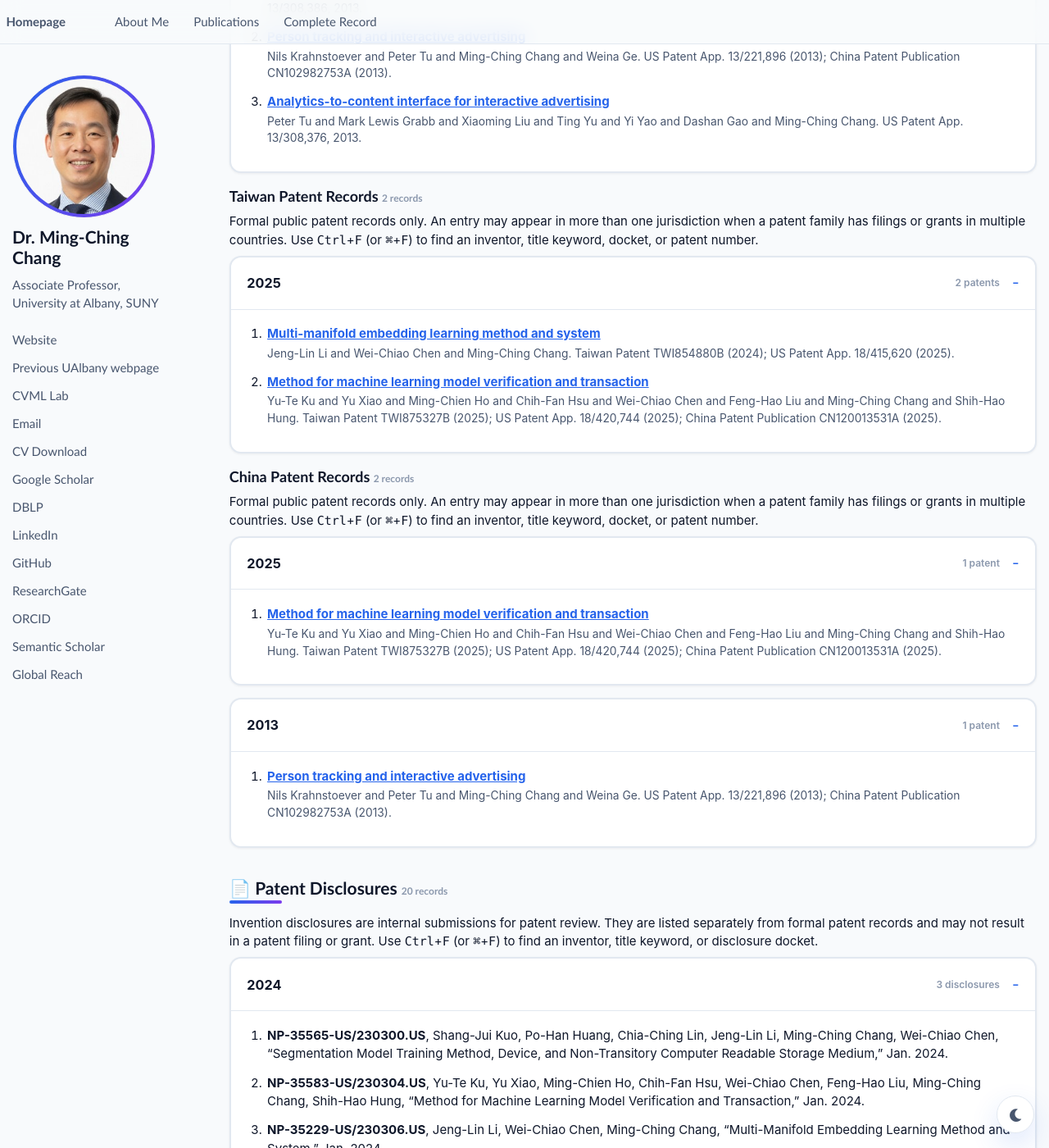
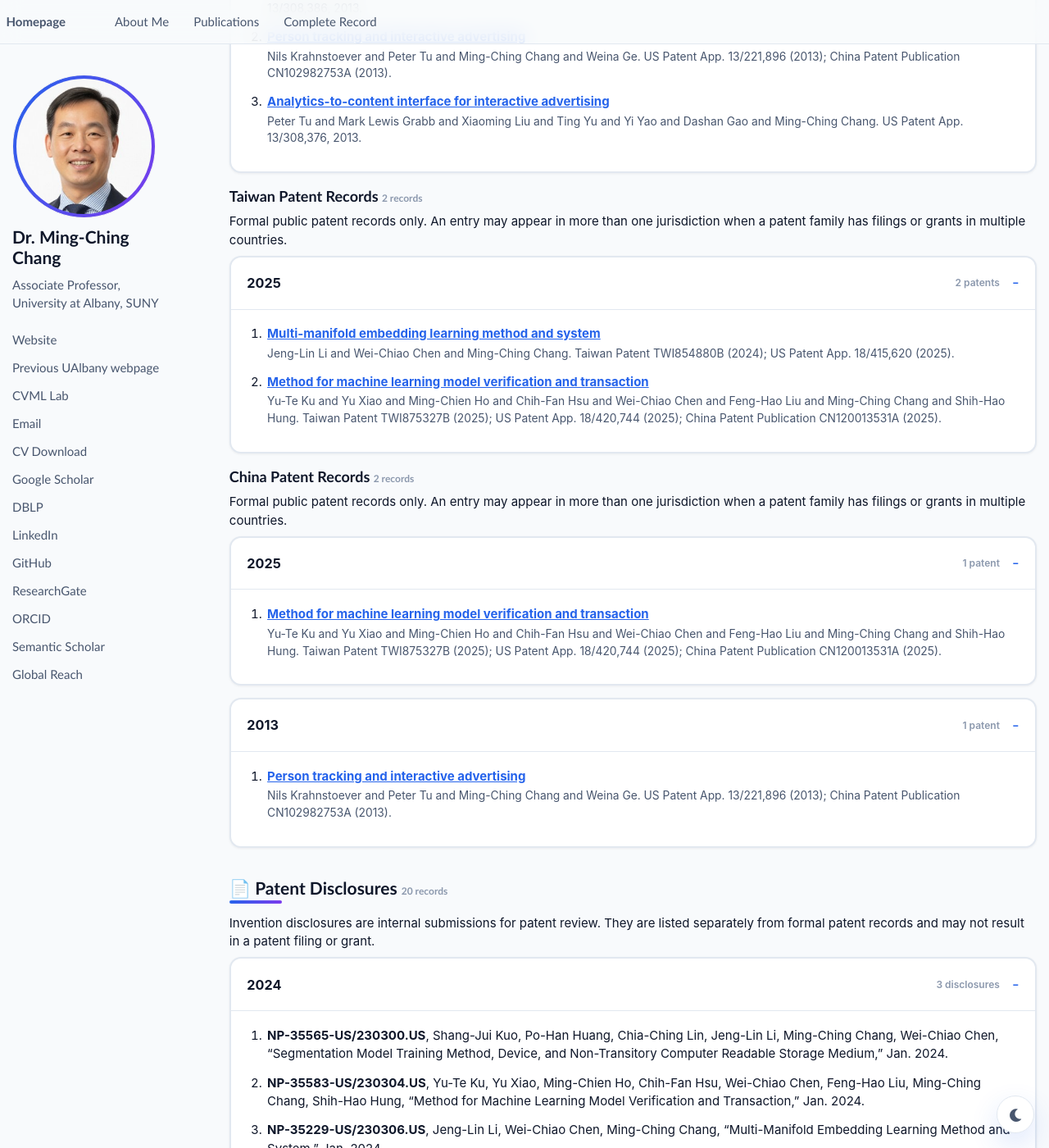
Before and after one commit to mingching/mingching.github.io, a Jekyll site: the page built from _pages/about.md, in a window 1280 px wide and 1400 px high, scrolled down 5266 px. Shown: the whole window at 82% size. Built offline with Jekyll 4.4.1, drawn with Linux system fonts in a browser that asks for light colours; some of the changed text lies outside the part shown.

Commit message:
Remove patent search instructions

```diff
--- a/_includes/patent-disclosures.html
+++ b/_includes/patent-disclosures.html
@@ -1,5 +1,5 @@
 <section class="pub-section disclosure-section">
-  <p class="scholar-pub-meta">Invention disclosures are internal submissions for patent review. They are listed separately from formal patent records and may not result in a patent filing or grant. Use <kbd>Ctrl</kbd>+<kbd>F</kbd> (or <kbd>⌘</kbd>+<kbd>F</kbd>) to find an inventor, title keyword, or disclosure docket.</p>
+  <p class="scholar-pub-meta">Invention disclosures are internal submissions for patent review. They are listed separately from formal patent records and may not result in a patent filing or grant.</p>
   {% assign disclosure_years = site.data.patent_disclosures | group_by: "year" | sort: "name" | reverse %}
   {% for year_group in disclosure_years %}
     {% assign disclosure_count = year_group.items | size %}
--- a/_includes/patent-records.html
+++ b/_includes/patent-records.html
@@ -5,7 +5,7 @@
 {% endfor %}
 <section class="pub-section patent-section">
   <h2>{{ include.label }} <span class="pub-topic__count">{{ country_count }} records</span></h2>
-  <p class="scholar-pub-meta">Formal public patent records only. An entry may appear in more than one jurisdiction when a patent family has filings or grants in multiple countries. Use <kbd>Ctrl</kbd>+<kbd>F</kbd> (or <kbd>⌘</kbd>+<kbd>F</kbd>) to find an inventor, title keyword, docket, or patent number.</p>
+  <p class="scholar-pub-meta">Formal public patent records only. An entry may appear in more than one jurisdiction when a patent family has filings or grants in multiple countries.</p>
   {% assign patent_years = patent_records | group_by: "year" | sort: "name" | reverse %}
   {% for year_group in patent_years %}
     {% assign year_count = 0 %}
```
